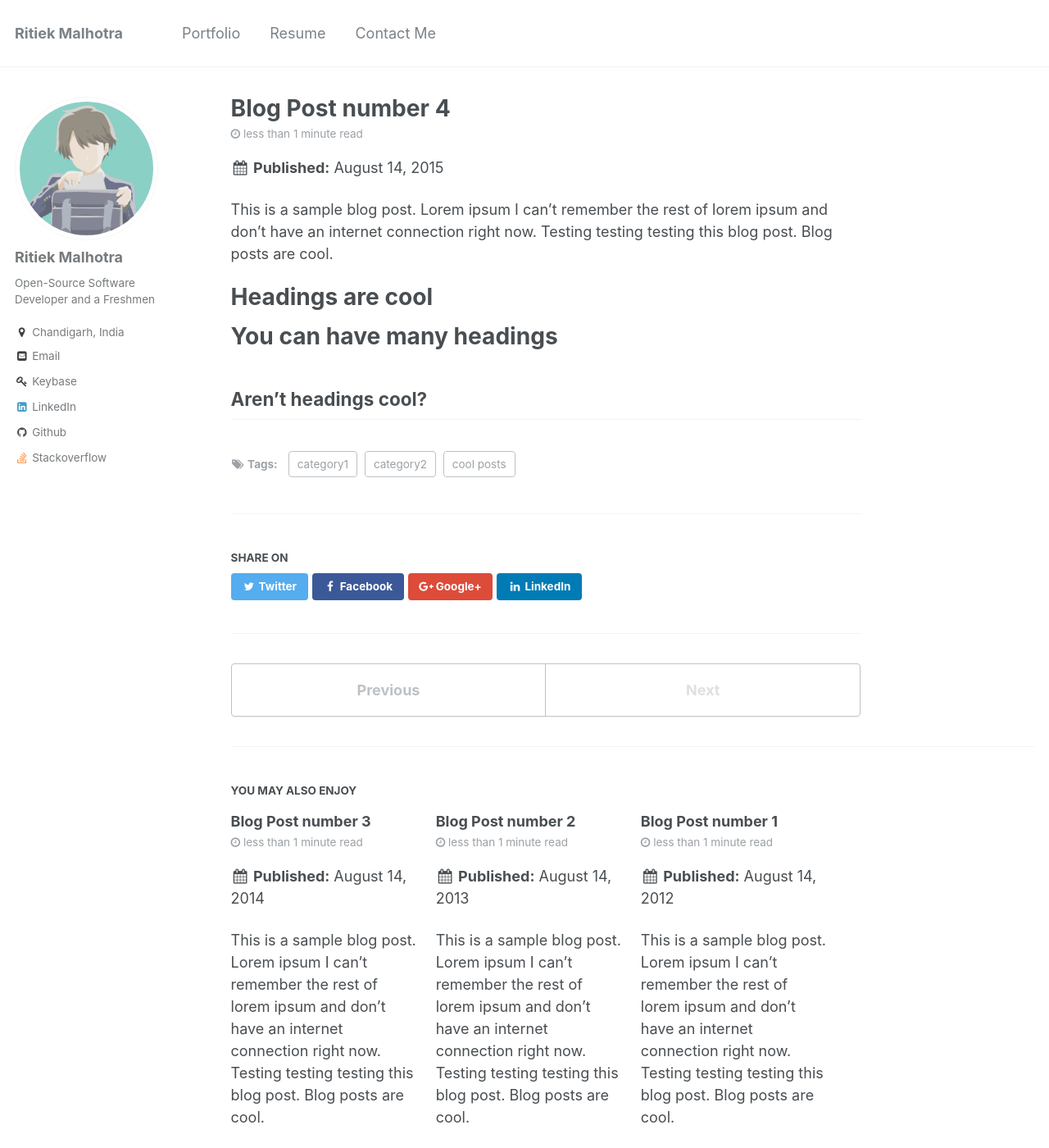
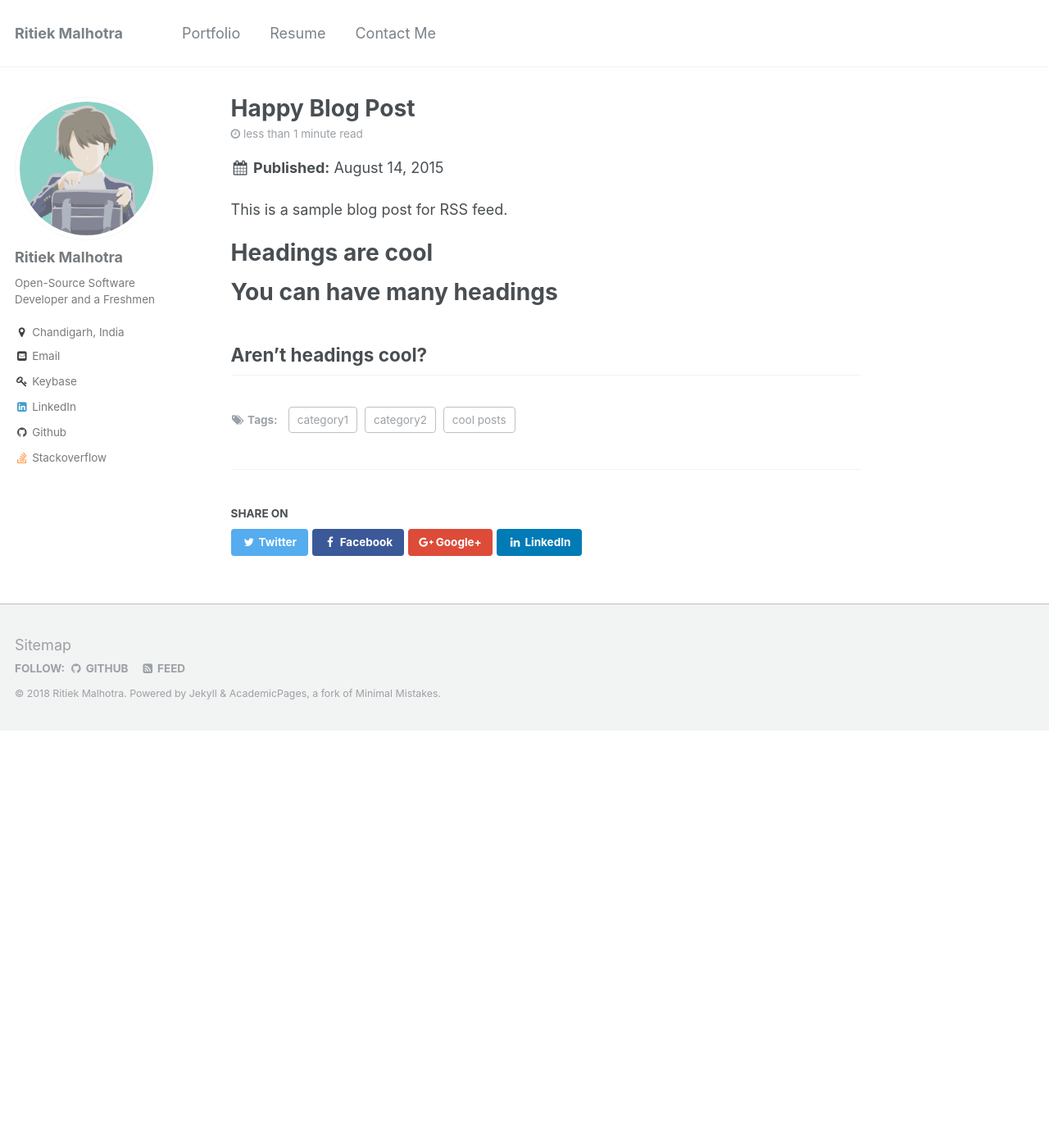
Before and after one commit to ritiek/ritiek.github.io, a Jekyll site: the page built from _posts/2015-08-14-blog-post-4.md, in a window 1280 px wide and 1400 px high. Shown: the whole window at 82% size. Built offline with Jekyll 4.4.1, drawn with Linux system fonts in a browser that asks for light colours.

Commit message:
RSS Feed

```diff
--- a/_config.yml
+++ b/_config.yml
@@ -10,7 +10,7 @@ locale                   : "en-US"
 title                    : "Ritiek Malhotra"
 title_separator          : "-"
 name                     : &name "Ritiek Malhotra"
-description              : &description "17 y/o. I like open-source and cookies."
+description              :
 url                      : https://ritiek.github.io # the base hostname & protocol for your site e.g. "https://mmistakes.github.io"
 baseurl                  : "" # the subpath of your site, e.g. "/blog"
 repository               : "ritiek/ritiek.github.io"
--- a/_posts/2012-08-14-blog-post-1.md
+++ /dev/null
@@ -1,20 +0,0 @@
----
-title: 'Blog Post number 1'
-date: 2012-08-14
-permalink: /posts/2012/08/blog-post-1/
-tags:
-  - cool posts
-  - category1
-  - category2
----
-
-This is a sample blog post. Lorem ipsum I can't remember the rest of lorem ipsum and don't have an internet connection right now. Testing testing testing this blog post. Blog posts are cool.
-
-Headings are cool
-======
-
-You can have many headings
-======
-
-Aren't headings cool?
-------
--- a/_posts/2013-08-14-blog-post-2.md
+++ /dev/null
@@ -1,20 +0,0 @@
----
-title: 'Blog Post number 2'
-date: 2013-08-14
-permalink: /posts/2013/08/blog-post-2/
-tags:
-  - cool posts
-  - category1
-  - category2
----
-
-This is a sample blog post. Lorem ipsum I can't remember the rest of lorem ipsum and don't have an internet connection right now. Testing testing testing this blog post. Blog posts are cool.
-
-Headings are cool
-======
-
-You can have many headings
-======
-
-Aren't headings cool?
-------
--- a/_posts/2014-08-14-blog-post-3.md
+++ /dev/null
@@ -1,20 +0,0 @@
----
-title: 'Blog Post number 3'
-date: 2014-08-14
-permalink: /posts/2014/08/blog-post-3/
-tags:
-  - cool posts
-  - category1
-  - category2
----
-
-This is a sample blog post. Lorem ipsum I can't remember the rest of lorem ipsum and don't have an internet connection right now. Testing testing testing this blog post. Blog posts are cool.
-
-Headings are cool
-======
-
-You can have many headings
-======
-
-Aren't headings cool?
-------
--- a/_posts/2015-08-14-blog-post-4.md
+++ b/_posts/2015-08-14-blog-post-4.md
@@ -1,5 +1,5 @@
 ---
-title: 'Blog Post number 4'
+title: 'Happy Blog Post'
 date: 2015-08-14
 permalink: /posts/2012/08/blog-post-4/
 tags:
@@ -8,7 +8,7 @@ tags:
   - category2
 ---
 
-This is a sample blog post. Lorem ipsum I can't remember the rest of lorem ipsum and don't have an internet connection right now. Testing testing testing this blog post. Blog posts are cool.
+This is a sample blog post for RSS feed.
 
 Headings are cool
 ======
```
Also changed, not shown: _pages/about.md (+1 -1 lines).
